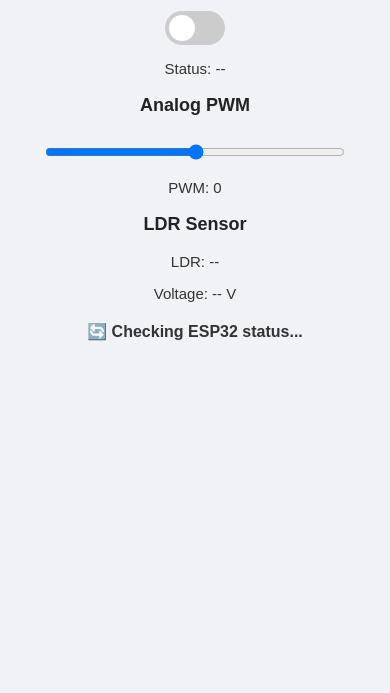
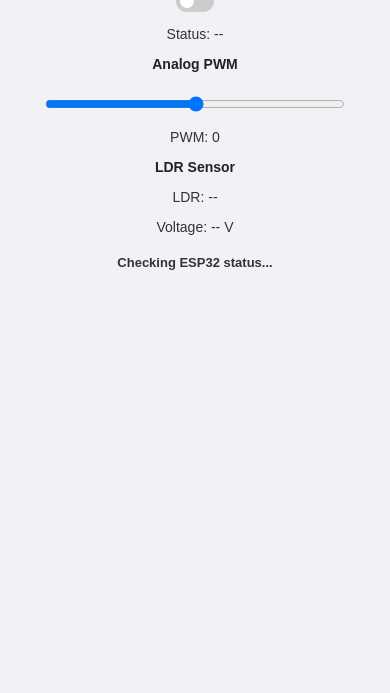
Before and after one commit to belly1v123/esp_firebase, a plain HTML site: page public/index.html in a window 390 px wide. Shown: the part 151-844 px from the top of the page. Drawn offline with Linux system fonts and the light colour scheme; no server answers.

Commit message:
css update

```diff
--- a/public/index.html
+++ b/public/index.html
@@ -53,7 +53,7 @@
 <p id="voltageValue">Voltage: -- V</p>
 
   <div class="status">
-    <p id="espStatus">🔄 Checking ESP32 status...</p>
+    <p id="espStatus">Checking ESP32 status...</p>
     <p id="lastSeen"></p>
   </div>
 
--- a/public/style.css
+++ b/public/style.css
@@ -10,7 +10,8 @@ body {
 }
 
 /* Headings */
-h1, h3 {
+h1,
+h3 {
   text-align: center;
   color: #222;
 }
@@ -50,7 +51,10 @@ section {
 .slider {
   cursor: pointer;
   position: absolute;
-  top: 0; left: 0; right: 0; bottom: 0;
+  top: 0;
+  left: 0;
+  right: 0;
+  bottom: 0;
   background-color: #ccc;
   transition: 0.4s;
   border-radius: 34px;
@@ -68,11 +72,11 @@ section {
   border-radius: 50%;
 }
 
-input:checked + .slider {
+input:checked+.slider {
   background-color: #4CAF50;
 }
 
-input:checked + .slider:before {
+input:checked+.slider:before {
   transform: translateX(26px);
 }
 
@@ -88,28 +92,89 @@ p {
 }
 
 /* Responsive tweaks */
-@media (max-width: 600px) {
+@media (max-width: 900px) {
   body {
-    padding: 15px;
+    max-width: 100%;
+    padding: 10px;
   }
 
   section {
-    padding: 15px;
+    margin-bottom: 15px;
+    padding: 12px;
+  }
+}
+
+@media (max-width: 600px) {
+  body {
+    padding: 8px;
+    font-size: 15px;
+  }
+
+  section {
+    padding: 10px;
+    border-radius: 8px;
   }
 
   h1 {
-    font-size: 24px;
+    font-size: 22px;
   }
 
   h3 {
+    font-size: 16px;
+  }
+
+  #espStatus {
+    font-size: 15px;
+  }
+
+  .switch {
+    width: 48px;
+    height: 28px;
+  }
+
+  .slider:before {
+    height: 20px;
+    width: 20px;
+    left: 4px;
+    bottom: 4px;
+  }
+
+  input:checked+.slider:before {
+    transform: translateX(18px);
+  }
+
+  p {
+    font-size: 14px;
+  }
+}
+
+/* Extra small devices */
+@media (max-width: 400px) {
+  h1 {
     font-size: 18px;
   }
 
-  #espStatus {
-    font-size: 16px;
+  h3 {
+    font-size: 14px;
   }
 
-  p {
-    font-size: 15px;
+  #espStatus {
+    font-size: 13px;
+  }
+
+  .switch {
+    width: 38px;
+    height: 22px;
+  }
+
+  .slider:before {
+    height: 14px;
+    width: 14px;
+    left: 4px;
+    bottom: 4px;
+  }
+
+  input:checked+.slider:before {
+    transform: translateX(10px);
   }
 }
```
Also changed, not shown: 1 other file.
